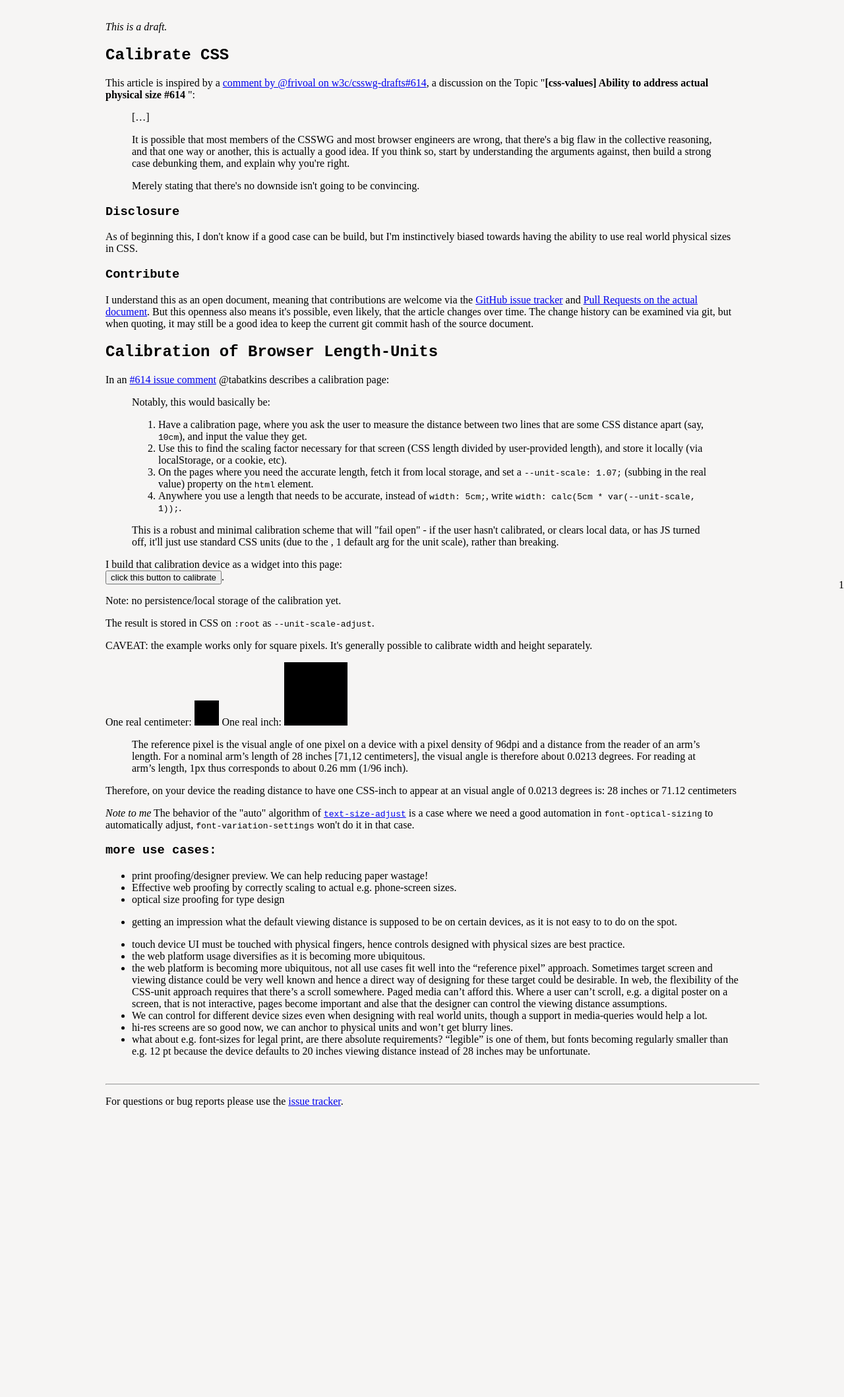
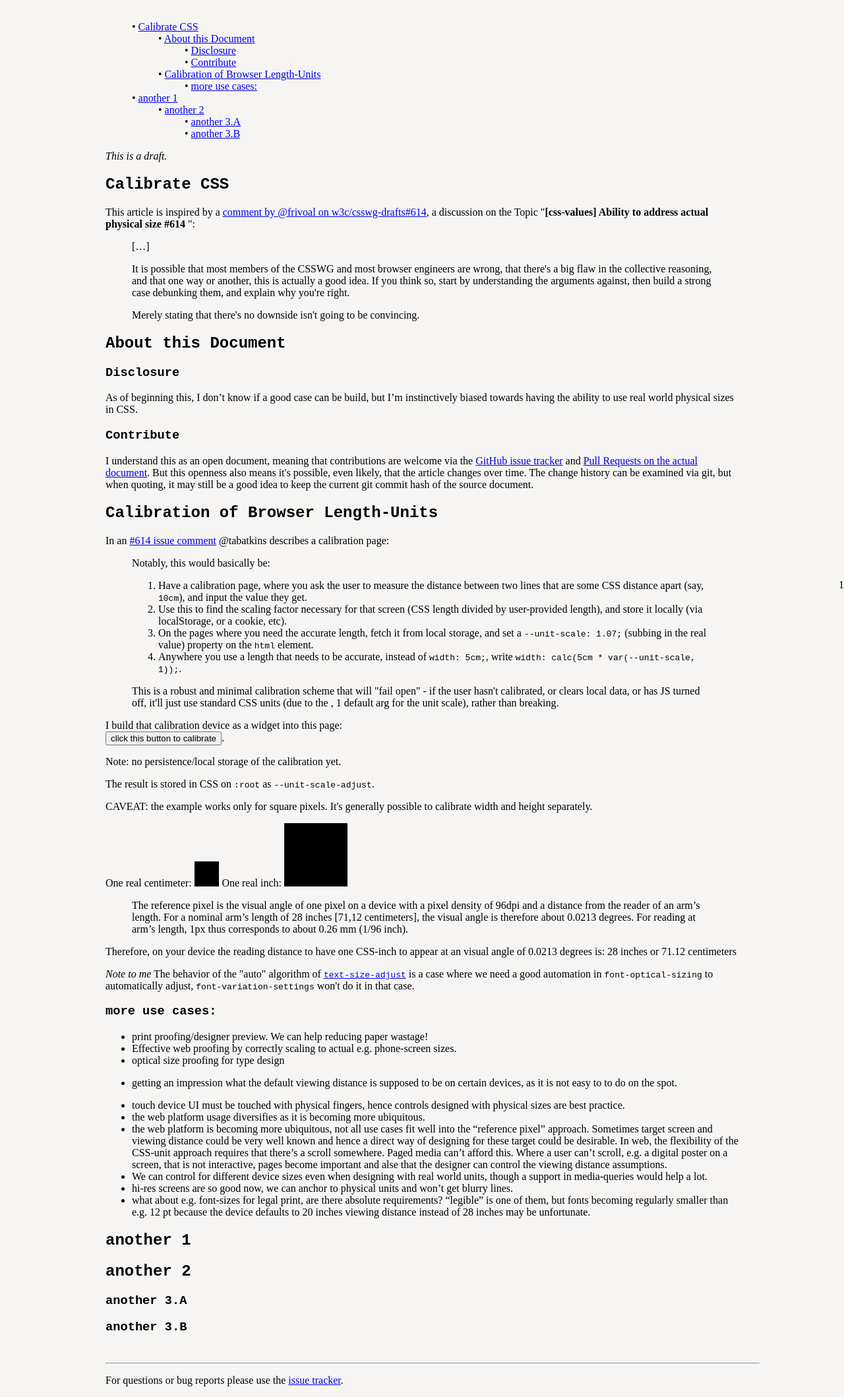
Before and after one commit to graphicore/varla-varfo, a Jekyll site: the page built from explorations/calibrate/index.md, in a window 1280 px wide. Shown: the whole page at 66% size. Built offline with Jekyll 4.4.1, drawn with Linux system fonts in a browser that asks for light colours; some web fonts are replaced; before the commit the page ends 1695 px from its top, so only the background shows below that.

Commit message:
initial: generate simple html heading-outline.

```diff
--- a/explorations/calibrate/index.md
+++ b/explorations/calibrate/index.md
@@ -29,12 +29,16 @@
     <p>Merely stating that there's no downside isn't going to be convincing.</p>
 </blockquote>
 
-<h3>Disclosure</h3>
-<p>As of beginning this, I don't know if a good case can be build, but
+## About this Document
+
+### Disclosure
+
+As of beginning this, I don't know if a good case can be build, but
 I'm instinctively biased towards having the ability to use real world
-physical sizes in CSS.</p>
+physical sizes in CSS.
 
-<h3>Contribute</h3>
+### Contribute
+
 <p>I understand this as an open document, meaning that contributions
 are welcome via the <a href="https://github.com/graphicore/varla-varfo/issues">GitHub
 issue tracker</a> and <a href="https://github.com/graphicore/varla-varfo/blob/main/explorations/calibrate/index.html">Pull
@@ -44,7 +48,7 @@
 good idea to keep the current git commit hash of the source document.
 <!-- TODO: include commit hash and link in an automated build step --></p>
 
-<h2>Calibration of Browser Length-Units</h2>
+## Calibration of Browser Length-Units
 
 <p>In an <a href="https://github.com/w3c/csswg-drafts/issues/614#issuecomment-611217635">#614
 issue comment</a> @tabatkins describes a calibration page:</p>
@@ -141,3 +145,11 @@
   requirements? "legible" is one of them, but fonts becoming regularly
   smaller than e.g. 12 pt because the device defaults to 20 inches
   viewing distance instead of 28 inches may be unfortunate.
+
+# another 1
+
+## another 2
+
+### another 3.A
+
+### another 3.B
--- a/explorations/calibrate/js/domTool.mjs
+++ b/explorations/calibrate/js/domTool.mjs
@@ -125,11 +125,11 @@ export default class DOMTool {
 
   static createFragment(document, contents, cloneChildNodes) {
       var frag = document.createDocumentFragment();
-      appendChildren(frag, contents, cloneChildNodes);
+      DOMTool.appendChildren(frag, contents, cloneChildNodes);
       return frag;
   }
 
-  createFragment(document, contents, cloneChildNodes) {
+  createFragment(contents, cloneChildNodes) {
       return DOMTool.createFragment(this.document, contents, cloneChildNodes);
   }
 
--- a/explorations/calibrate/js/main.js
+++ b/explorations/calibrate/js/main.js
@@ -4,6 +4,44 @@ import DOMTool from './domTool.mjs';
 import CalibrationWidget from './CalibrationWidget.mjs';
 
 const UNIT_SCALE_ADJUST_LOCAL_STORAGE_KEY = 'unit-scale-adjust-physical';
+
+function makePageOutline(elem, attr) {
+    var domTool = new DOMTool(elem.ownerDocument)
+      , containerTag = 'ol'
+      , result = domTool.createElement(containerTag, attr)
+      , current = [1, result]
+      , depthContainers = [current]
+      ;
+    for(let heading of elem.querySelectorAll('h1,h2,h3,h4,h5,h6')){
+        let depth = parseInt(heading.tagName[1], 10);
+
+        while(depth > current[0]){
+            let [d, parentContaier] = current
+              , newDepth = d + 1
+              , newContainer = domTool.createElement(containerTag,
+                    {'class': `page_outline-container page_outline-container-${newDepth}`})
+              ;
+            parentContaier.appendChild(domTool.createElement('li',
+                    {'class': `page_outline-deeper page_outline-deeper-${newDepth}`},
+                    newContainer));
+            current = [newDepth, newContainer];
+            depthContainers.push(current);
+        }
+        while(depth < current[0]) {
+            depthContainers.pop();
+            current = depthContainers.slice(-1)[0];
+        }
+        let parent = current[1]
+          , anchor = heading.id || null
+          , outlineItemContent = domTool.createTextNode(heading.textContent)
+          , cssClass= `page_outline-entry page_outline-entry-${heading.tagName.toLowerCase()}`
+          ;
+        if(anchor)
+            outlineItemContent = domTool.createElement('a', {href: `#${anchor}`}, outlineItemContent);
+        parent.appendChild(domTool.createElement('li', {'class': cssClass}, outlineItemContent));
+    }
+    return result;
+}
 
 function main() {
     function documentSetUnitScaleAdjust(unitScaleAdjust) {
@@ -71,5 +109,9 @@ function main() {
         window.localStorage.setItem(UNIT_SCALE_ADJUST_LOCAL_STORAGE_KEY, e.detail);
         documentSetUnitScaleAdjust(e.detail);
     });
+
+    DOMTool.insert(document.body, 'prepend',
+        makePageOutline(document.querySelector('main'), {'class': 'page_outline'}));
+
 }
 main();
--- a/explorations/calibrate/style.css
+++ b/explorations/calibrate/style.css
@@ -18,7 +18,13 @@
 }
 
 
-/* Compensate the adjustment of main element in relation to the footer element */
+/* Compensate the adjustment of main element in relation to the
+   footer element.
+
+   FIXME:
+   CAUTION:
+        This is NOT sufficient!
+*/
 body{
     position: relative;
 }
@@ -37,6 +43,7 @@ footer{
     transform-origin: top left;
     /* reset page width to un transformed values */
     width: calc(100% / var(--unit-scale-adjust));
+    height: calc(100%);
 }
 
 /* This is fairly brutal, but also simple and silly.
@@ -185,3 +192,12 @@ html.show-modal body > .modal {
   width: .5em;
   height: 1em;
 }
+
+
+.page_outline,
+.page_outline-container {
+    list-style: none;
+}
+.page_outline-entry:before {
+    content: '• ';
+}
--- a/explorations/techniques/main.css
+++ b/explorations/techniques/main.css
@@ -33,7 +33,6 @@ body {
     max-width: 60rem;
     padding: 1em;
     margin: auto;
-    overflow: visible;
 }
 
 h1, h2, h3, h4{
```
